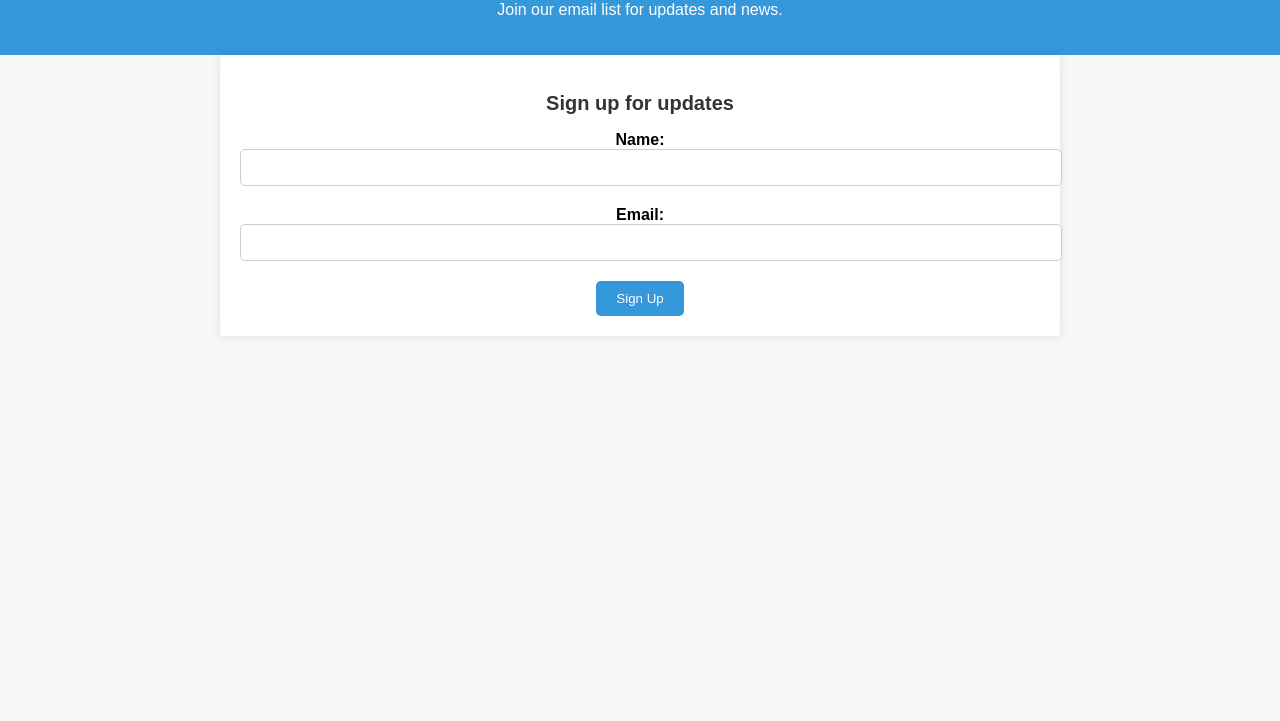
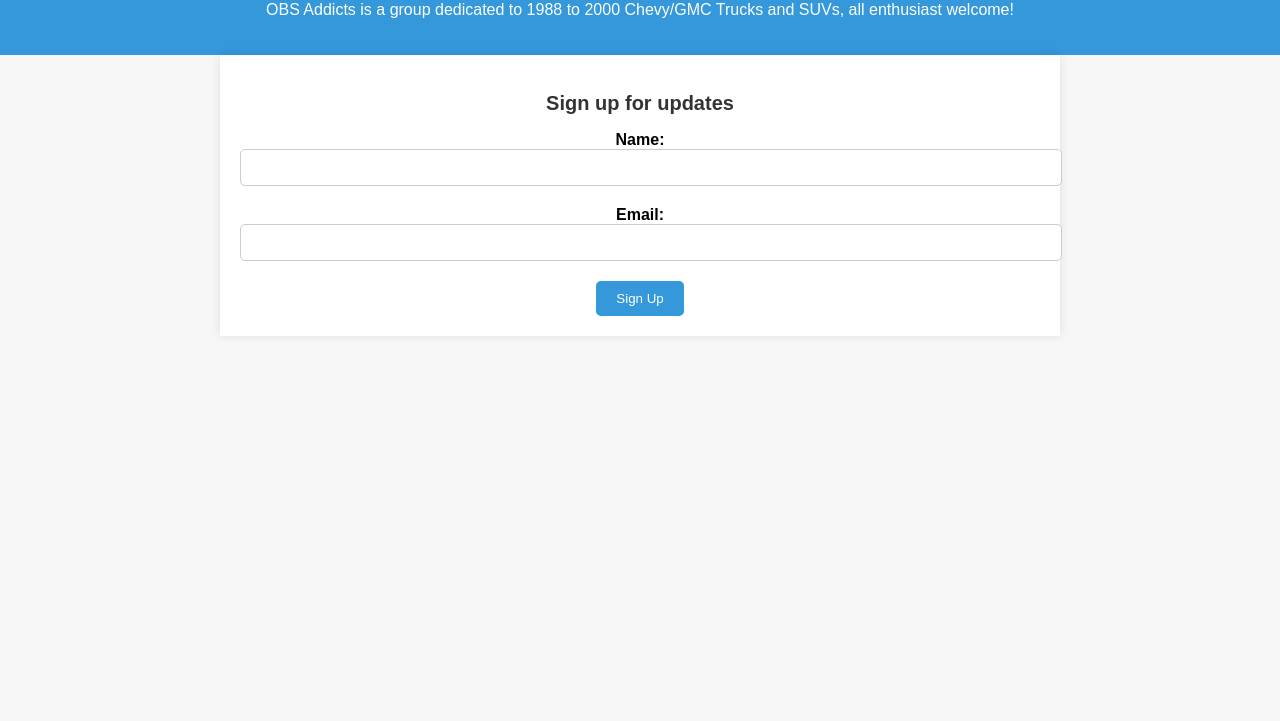
Before and after one commit to dinora-itdm362/project1-FinalTurnin, a plain HTML site: page index.html in a window 1280 px wide. Shown: the part 79-800 px from the top of the page. Drawn offline with Linux system fonts and the light colour scheme.

Commit message:
info/ about the webAGE

```diff
--- a/index.html
+++ b/index.html
@@ -10,7 +10,7 @@
 <body>
     <header>
         <h1>Welcome to OBS ADDICTS</h1>
-        <p>Join our email list for updates and news.</p>
+        <p>OBS Addicts is a group dedicated to 1988 to 2000 Chevy/GMC Trucks and SUVs, all enthusiast welcome!</p>
     </header>
 
     <main>
```
